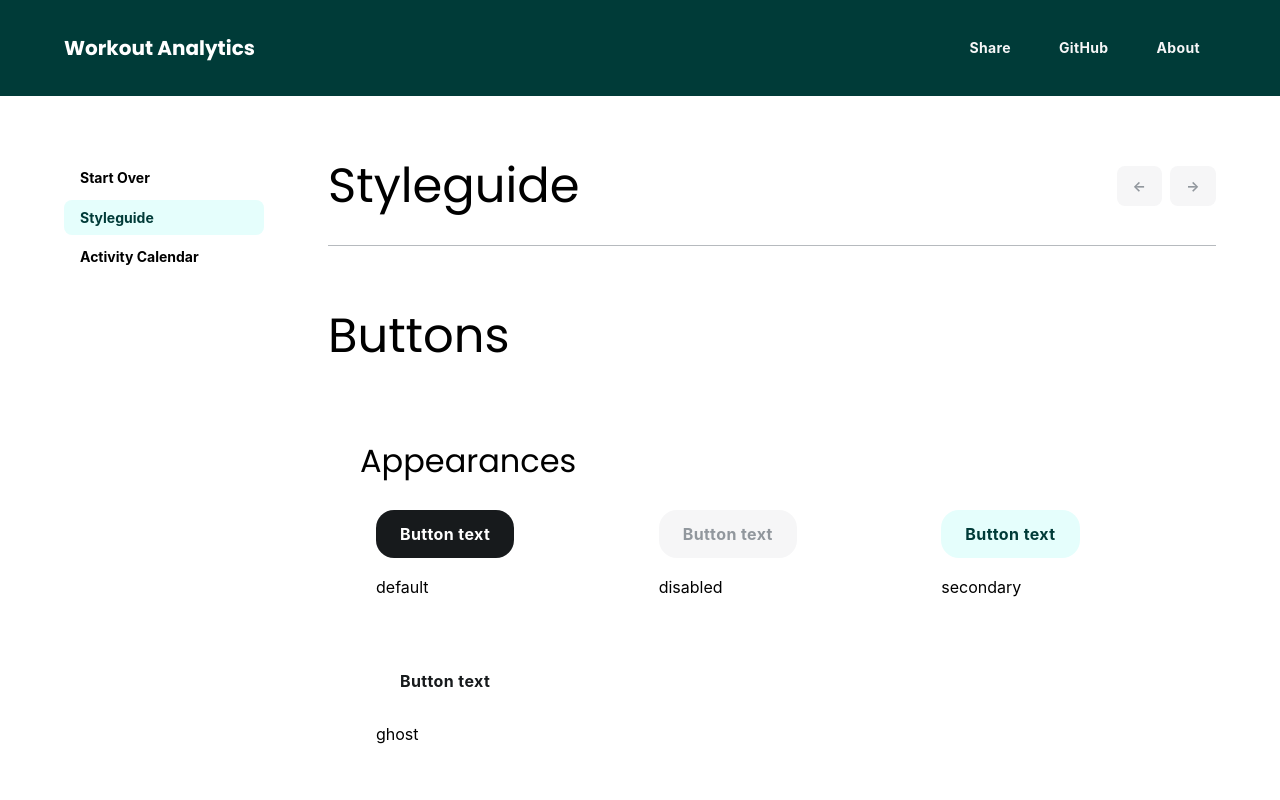
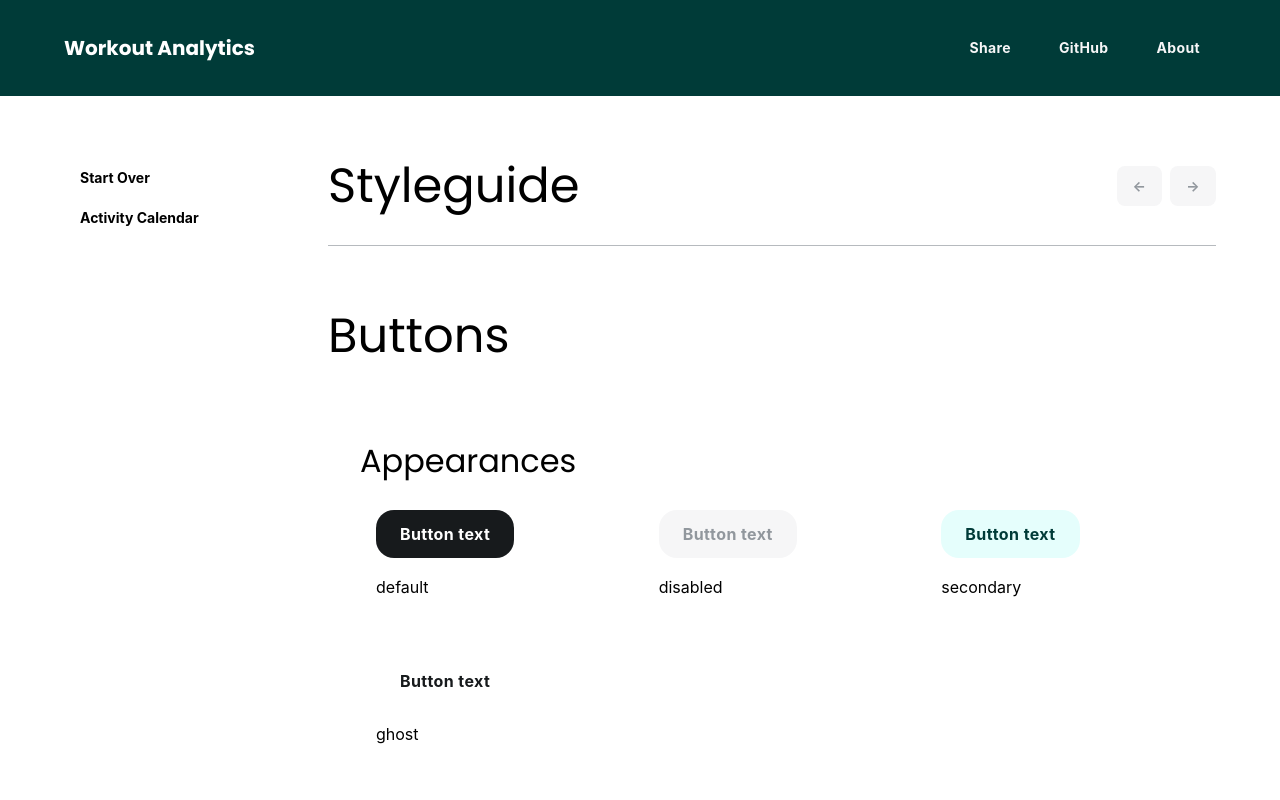
Before and after one commit to xdmorgan/workout-analytics, a React (Create React App) app: page /styleguide in a window 1280 px wide. Shown: the top 800 px of the page. Built offline with nearby package versions, Linux system fonts and the light colour scheme.

Commit message:
Remove styleguide from sidebar

```diff
--- a/src/pages/00-styleguide.js
+++ b/src/pages/00-styleguide.js
@@ -21,7 +21,7 @@ function Label({ className, ...props }) {
   return <p {...props} className={cx("type-small", className)} />;
 }
 
-export default function Page() {
+export function Page() {
   return (
     <AppLayout title="Styleguide">
       <div className="py-6x md:py-8x child-my-0">
@@ -102,6 +102,6 @@ export default function Page() {
 export const meta = {
   route: "/styleguide",
   title: "Styleguide",
-  sidebar: "Styleguide",
+  sidebar: null,
   component: Page,
 };
```
Also changed, not shown: 1 other file (tests, documents, lock files or other folders).
